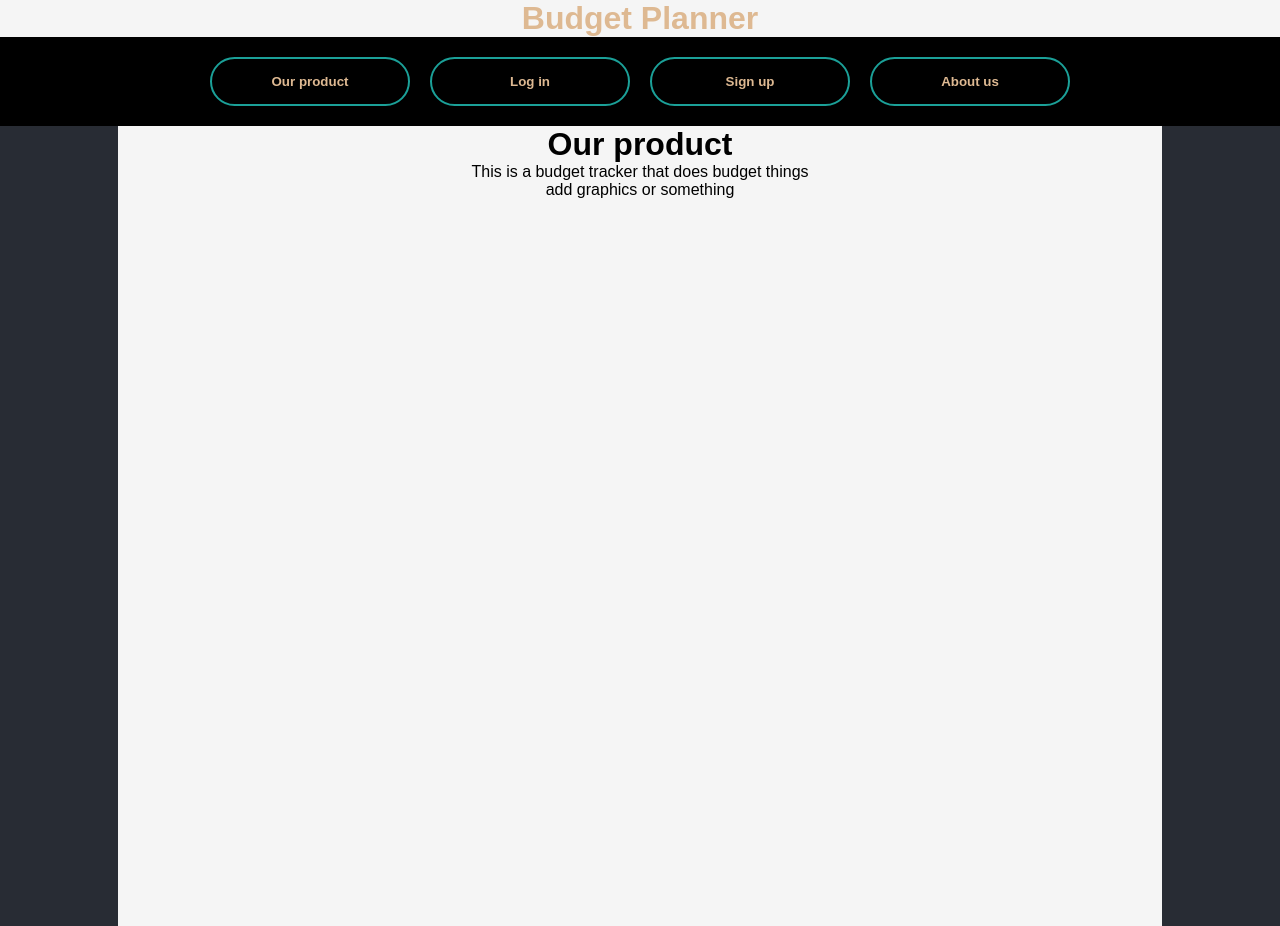
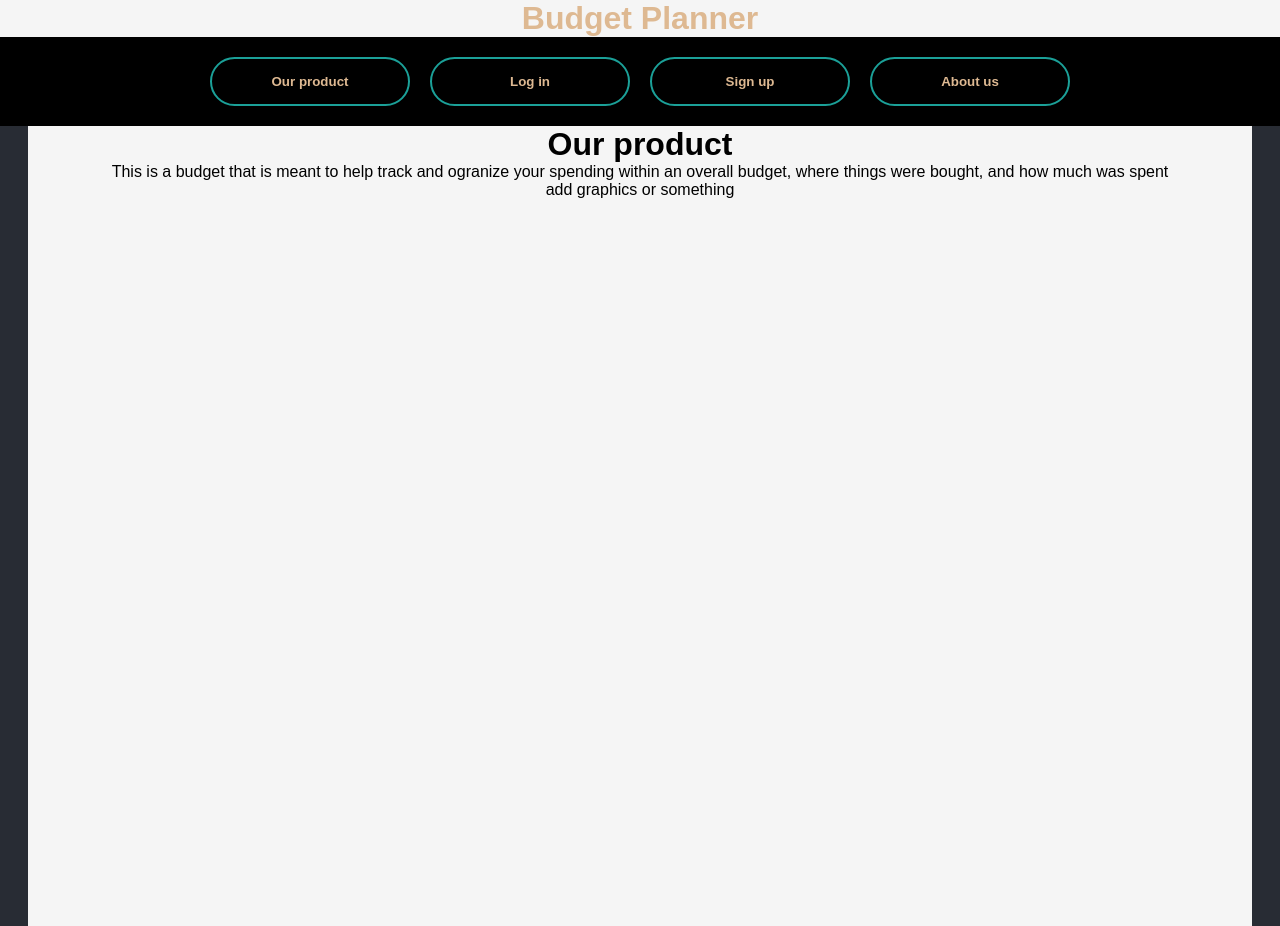
Before and after one commit to jeremy0919/ReactBudgetTracker, a React (Create React App) app in the folder BudgetV1.3/: page / in a window 1280 px wide. Both pictures are taken after a click on the button "Our product". Built offline with nearby package versions, Linux system fonts and the light colour scheme.

Commit message:
Update OurProduct.js

```diff
--- a/BudgetV1.3/src/Pages/OurProduct.js
+++ b/BudgetV1.3/src/Pages/OurProduct.js
@@ -3,7 +3,7 @@ import React from 'react'
 function OurProduct() {
   return (
     <div>
-        This is a budget tracker that does budget things
+        This is a budget that is meant to help track and ogranize your spending within an overall budget, where things were bought, and how much was spent
     </div>
   )
 }
```
